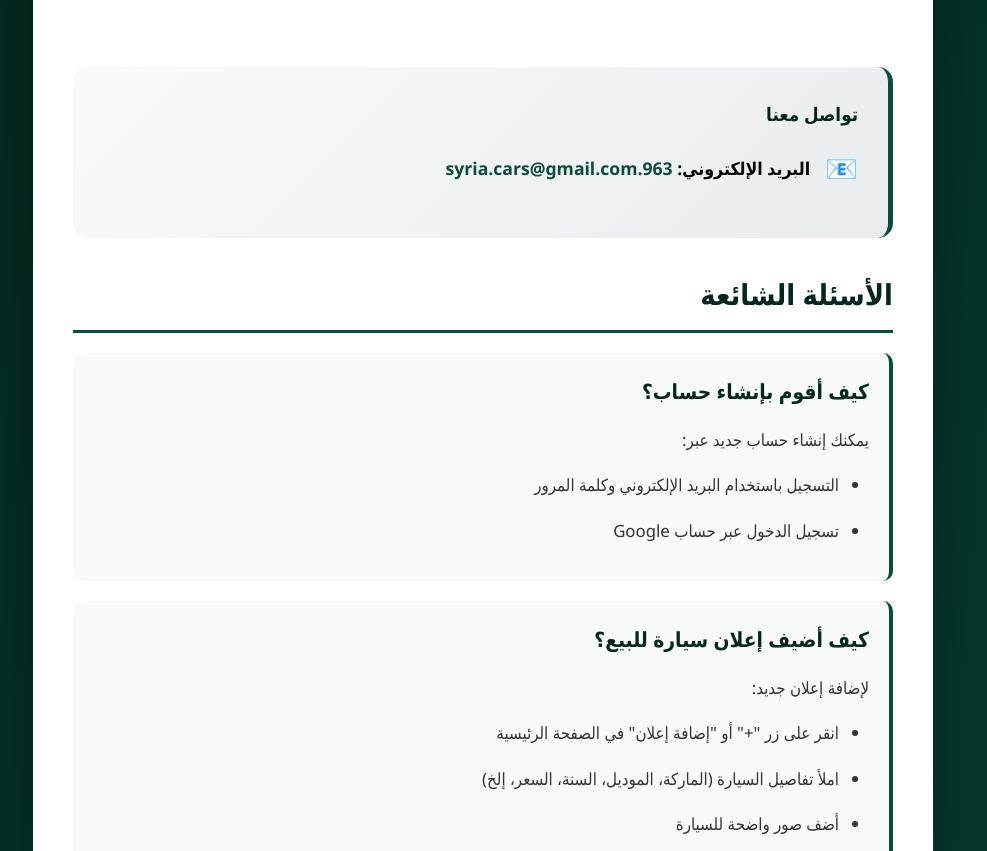
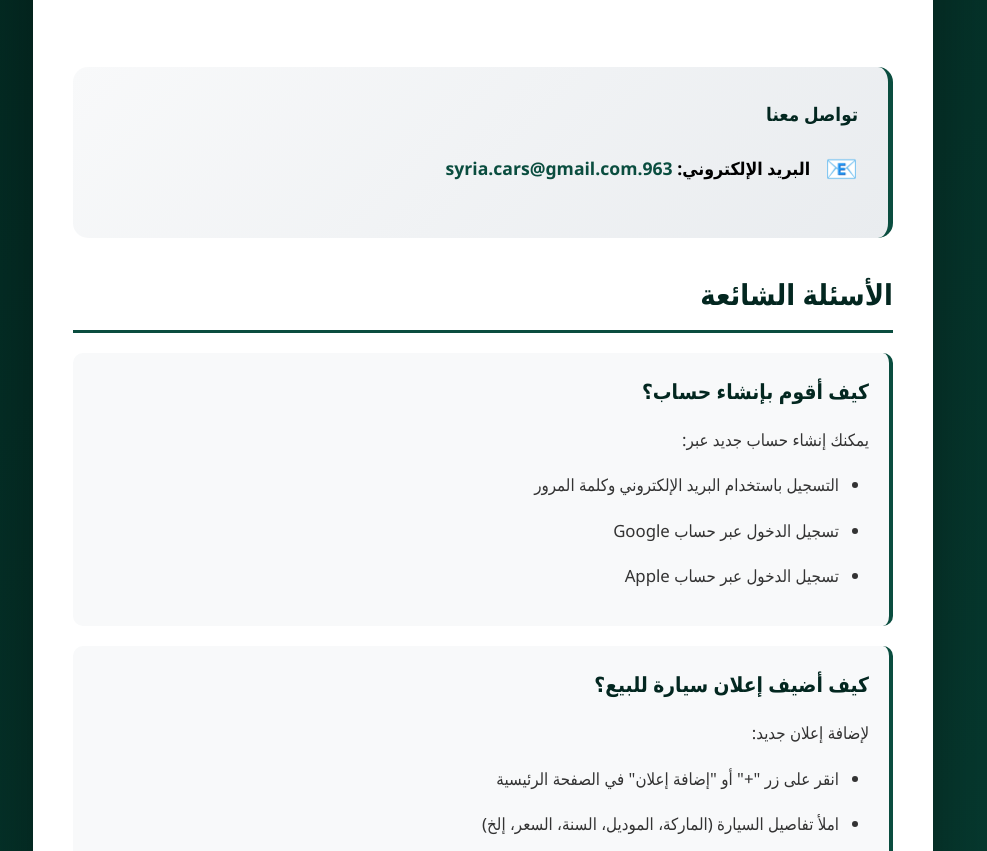
Before and after one commit to anasyakoub79/963-cars-public, a plain HTML site: page support-ar.html in a window 1280 px wide. Shown: the part 217-1068 px from the top of the page, without its empty margins (157-1144 px from the left). Drawn offline with Linux system fonts and the light colour scheme.

Commit message:
Update support-ar.html

```diff
--- a/support-ar.html
+++ b/support-ar.html
@@ -184,6 +184,7 @@
                     <ul>
                         <li>التسجيل باستخدام البريد الإلكتروني وكلمة المرور</li>
                         <li>تسجيل الدخول عبر حساب Google</li>
+                        <li>تسجيل الدخول عبر حساب Apple</li>
                     </ul>
                 </div>
 
```
